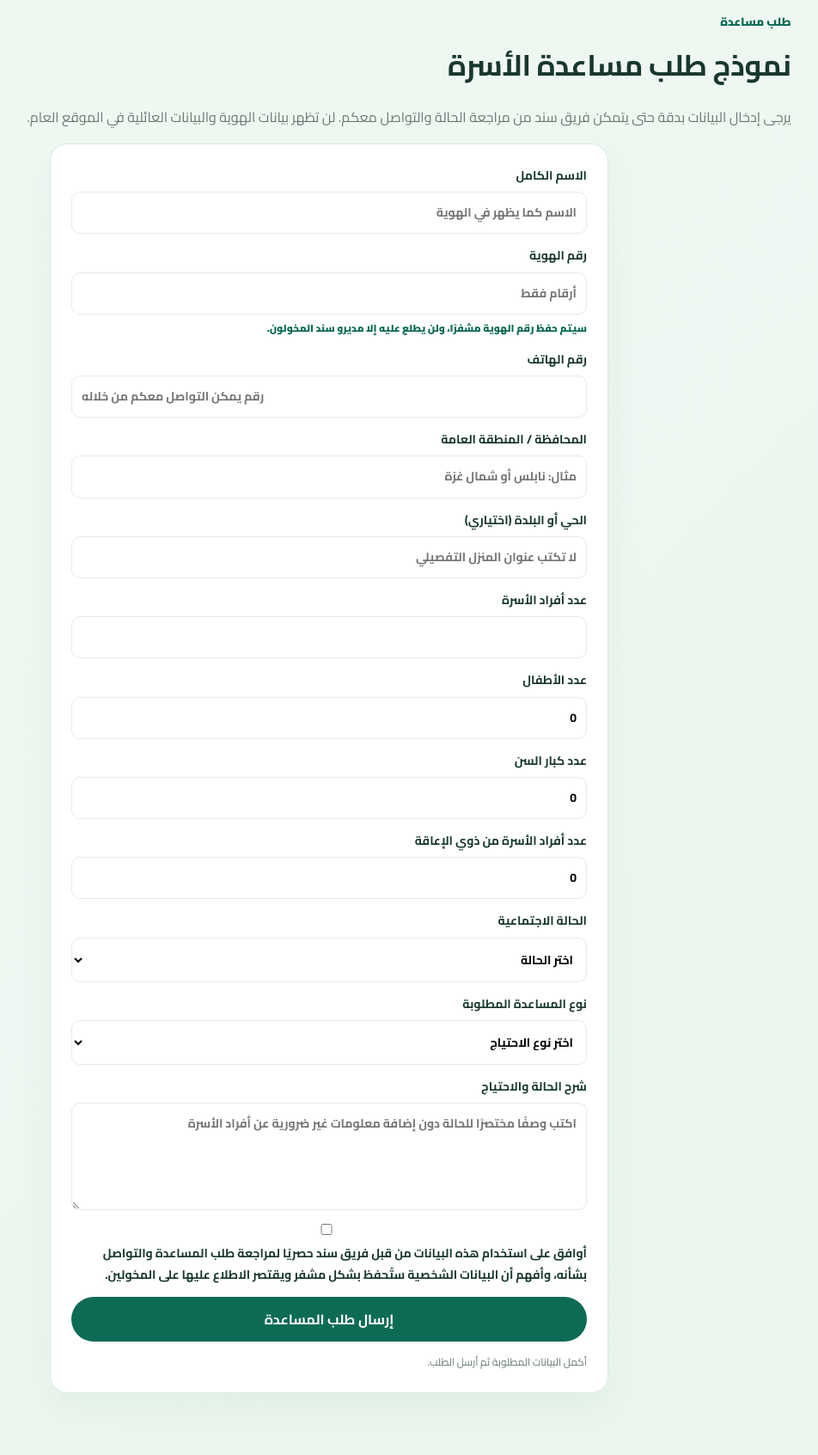
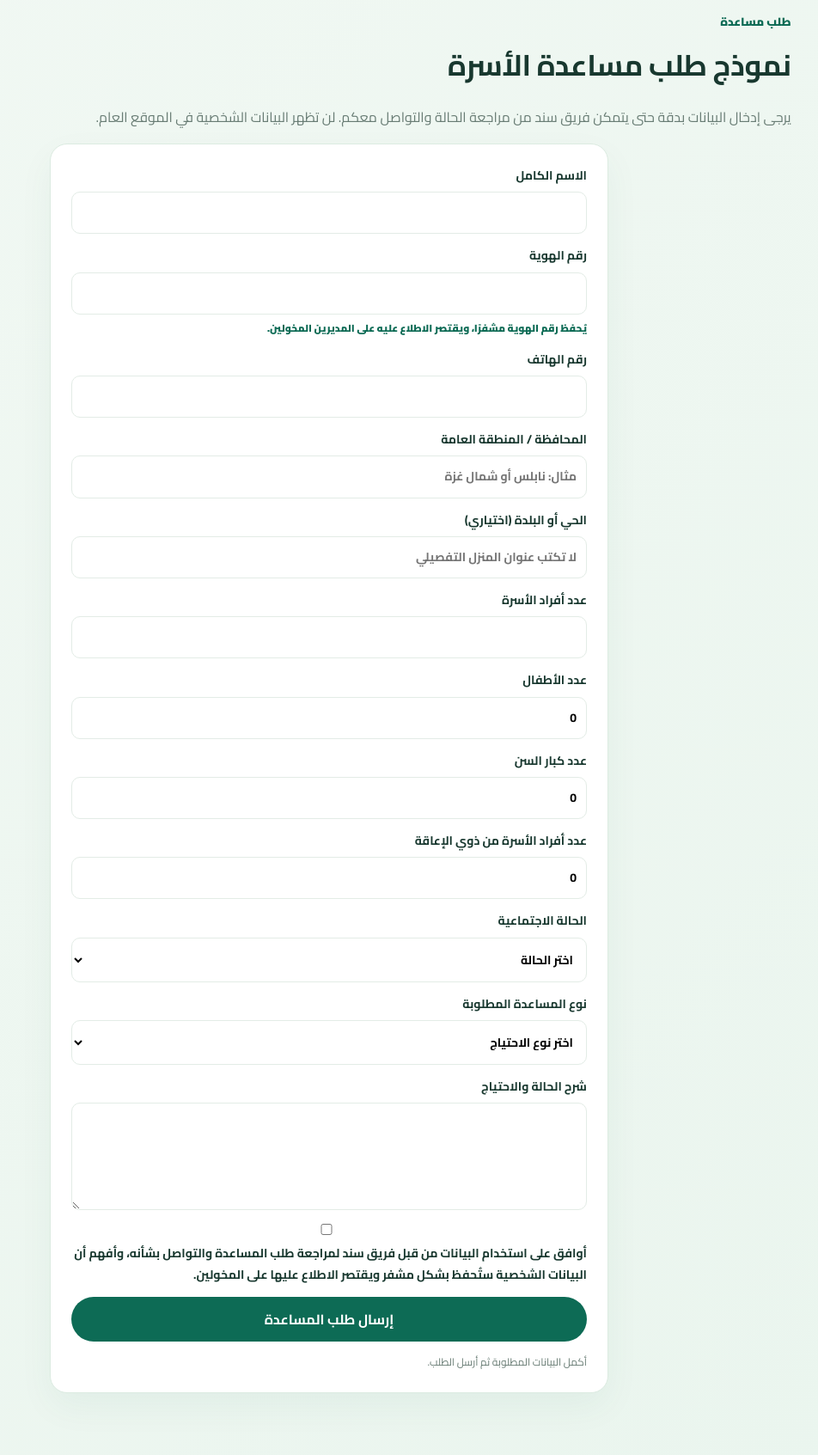
Before and after one commit to mr3la2pal1-blip/sanad-platform, a plain HTML site: page index.html in a window 1280 px wide. Shown: the part 2460-4153 px from the top of the page at 86% size, without its empty margins (257-1209 px from the left). Drawn offline with Linux system fonts and the light colour scheme.

Commit message:
Expand aid application form with protected applicant information

```diff
--- a/index.html
+++ b/index.html
@@ -18,20 +18,20 @@
 <article><i>⌂</i><h3>الإغاثة والمأوى</h3><p>مساندة المتضررين في الاحتياجات العاجلة بالتنسيق مع الجهات المختصة.</p></article>
 <article><i>✎</i><h3>دعم التعليم</h3><p>توفير المستلزمات التعليمية والفرص التي تساعد الأطفال على مواصلة التعلم.</p></article></div></section>
 <section class="section pale" id="how"><small>خطوات واضحة</small><h2>كيف نعمل؟</h2><div class="steps"><div><b>01</b><h3>تحديد الاحتياج</h3><p>مراجعة الحالات بالتعاون مع جهات مختصة.</p></div><div><b>02</b><h3>تنظيم المبادرة</h3><p>تحديد الهدف والميزانية وخطة التنفيذ.</p></div><div><b>03</b><h3>التنفيذ والتوثيق</h3><p>تنفيذ المساعدة وتوثيق المصروفات.</p></div><div><b>04</b><h3>نشر التقرير</h3><p>تحديثات الإنجاز مع حماية بيانات المستفيدين.</p></div></div></section>
-<section class="section pale" id="aidRequest"><small>طلب مساعدة</small><h2>نموذج طلب مساعدة الأسرة</h2><p class="lead">يرجى إدخال البيانات بدقة حتى يتمكن فريق سند من مراجعة الحالة والتواصل معكم. لن تظهر بيانات الهوية والبيانات العائلية في الموقع العام.</p><form id="publicAid" class="public-form">
-<label>الاسم الكامل<input name="full_name" required maxlength="160" autocomplete="name" placeholder="الاسم كما يظهر في الهوية"></label>
-<label>رقم الهوية<input name="identity_number" required inputmode="numeric" pattern="[0-9]{6,20}" minlength="6" maxlength="20" autocomplete="off" placeholder="أرقام فقط"><small>سيتم حفظ رقم الهوية مشفرًا، ولن يطلع عليه إلا مديرو سند المخولون.</small></label>
-<label>رقم الهاتف<input name="phone" type="tel" required maxlength="40" autocomplete="tel" placeholder="رقم يمكن التواصل معكم من خلاله"></label>
+<section class="section pale" id="aidRequest"><small>طلب مساعدة</small><h2>نموذج طلب مساعدة الأسرة</h2><p class="lead">يرجى إدخال البيانات بدقة حتى يتمكن فريق سند من مراجعة الحالة والتواصل معكم. لن تظهر البيانات الشخصية في الموقع العام.</p><form id="publicAid" class="public-form">
+<label>الاسم الكامل<input name="full_name" required maxlength="160" autocomplete="name"></label>
+<label>رقم الهوية<input name="identity_number" required inputmode="numeric" pattern="[0-9]{6,20}" minlength="6" maxlength="20" autocomplete="off"><small>يُحفظ رقم الهوية مشفرًا، ويقتصر الاطلاع عليه على المديرين المخولين.</small></label>
+<label>رقم الهاتف<input name="phone" type="tel" required maxlength="40" autocomplete="tel"></label>
 <label>المحافظة / المنطقة العامة<input name="region" required maxlength="160" placeholder="مثال: نابلس أو شمال غزة"></label>
 <label>الحي أو البلدة (اختياري)<input name="locality" maxlength="160" placeholder="لا تكتب عنوان المنزل التفصيلي"></label>
-<label>عدد أفراد الأسرة<input name="household_size" type="number" required min="1" max="40" step="1"></label>
-<label>عدد الأطفال<input name="children_count" type="number" required min="0" max="40" value="0" step="1"></label>
-<label>عدد كبار السن<input name="elderly_count" type="number" required min="0" max="40" value="0" step="1"></label>
-<label>عدد أفراد الأسرة من ذوي الإعاقة<input name="disability_count" type="number" required min="0" max="40" value="0" step="1"></label>
+<label>عدد أفراد الأسرة<input name="household_size" type="number" required min="1" max="40"></label>
+<label>عدد الأطفال<input name="children_count" type="number" required min="0" max="40" value="0"></label>
+<label>عدد كبار السن<input name="elderly_count" type="number" required min="0" max="40" value="0"></label>
+<label>عدد أفراد الأسرة من ذوي الإعاقة<input name="disability_count" type="number" required min="0" max="40" value="0"></label>
 <label>الحالة الاجتماعية<select name="marital_status" required><option value="">اختر الحالة</option><option>أعزب/عزباء</option><option>متزوج/ة</option><option>أرمل/ة</option><option>مطلق/ة</option><option>أخرى</option></select></label>
 <label>نوع المساعدة المطلوبة<select name="need_type" required><option value="">اختر نوع الاحتياج</option><option>غذاء</option><option>ماء</option><option>كسوة</option><option>مأوى</option><option>تعليم</option><option>دواء أو رعاية صحية</option><option>مساعدة مالية</option><option>كفالة يتيم</option><option>أخرى</option></select></label>
-<label>شرح الحالة والاحتياج<textarea name="details" rows="4" maxlength="3000" placeholder="اكتب وصفًا مختصرًا للحالة دون إضافة معلومات غير ضرورية عن أفراد الأسرة"></textarea></label>
-<label class="consent-row"><input name="consent" type="checkbox" required> أوافق على استخدام هذه البيانات من قبل فريق سند حصريًا لمراجعة طلب المساعدة والتواصل بشأنه، وأفهم أن البيانات الشخصية ستُحفظ بشكل مشفر ويقتصر الاطلاع عليها على المخولين.</label>
+<label>شرح الحالة والاحتياج<textarea name="details" rows="4" maxlength="3000"></textarea></label>
+<label class="consent-row"><input name="consent" type="checkbox" required> أوافق على استخدام البيانات من قبل فريق سند لمراجعة طلب المساعدة والتواصل بشأنه، وأفهم أن البيانات الشخصية ستُحفظ بشكل مشفر ويقتصر الاطلاع عليها على المخولين.</label>
 <button class="btn" type="submit">إرسال طلب المساعدة</button><p id="aidNotice" role="status">أكمل البيانات المطلوبة ثم أرسل الطلب.</p></form></section>
 <section class="section" id="orphanInfo"><small>كفالة الأيتام</small><h2>رعاية تحفظ الكرامة والخصوصية</h2><p class="lead">يُدار برنامج الكفالة عبر ملفات داخلية مرمّزة، والتحقق من الحالات، ومتابعة دورية. لا ننشر أسماء الأطفال أو صورهم أو مواقعهم.</p><div class="steps"><div><b>01</b><h3>استقبال الحالة</h3><p>عبر باحثين مخولين.</p></div><div><b>02</b><h3>التحقق</h3><p>مراجعة الوثائق بسرية.</p></div><div><b>03</b><h3>مطابقة الكفالة</h3><p>وفق الاحتياج والأولوية.</p></div><div><b>04</b><h3>المتابعة</h3><p>تقارير آمنة دون كشف الهوية.</p></div></div></section>
 <section class="section pale" id="coverage"><small>نطاق العمل</small><h2>مناطق التغطية</h2><p class="lead">تُحدّث هذه القائمة حسب قدرة الفرق والشركاء. لا نعرض مواقع العائلات أو نقاط توزيع حساسة.</p><div class="cards"><article><h3>شمال قطاع غزة</h3><p>تغطية حسب توفر الفرق والاحتياجات.</p></article><article><h3>مدينة غزة</h3><p>تغطية حسب التنسيق والتحقق.</p></article><article><h3>الوسطى والجنوب</h3><p>تغطية بالتعاون مع الجهات المحلية.</p></article></div></section>
```
